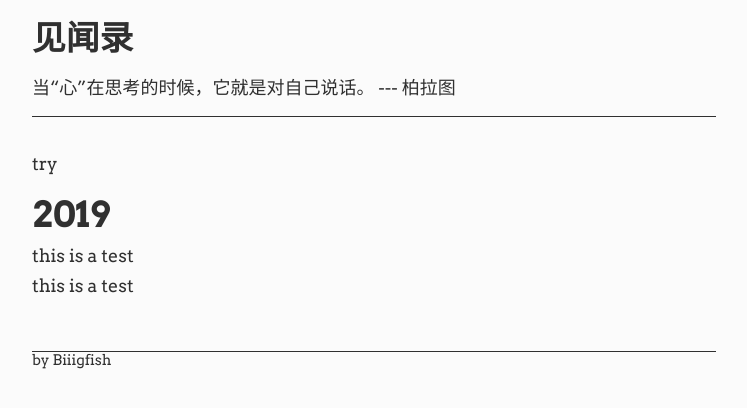
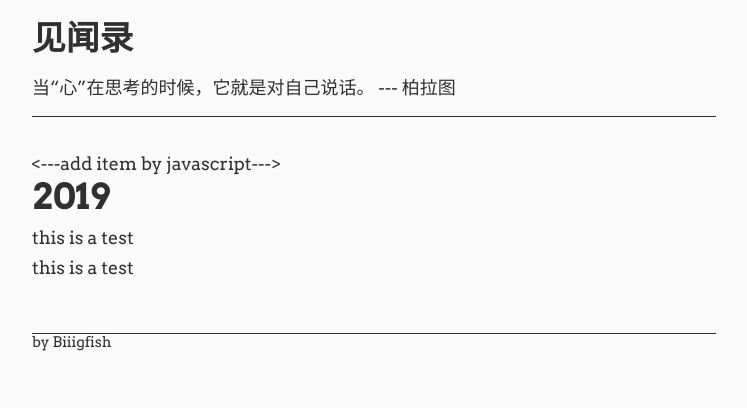
Before and after one commit to piedgogo/piedgogo.github.io, a plain HTML site: page index2.html in a window 1280 px wide. Shown: the whole page, without its empty margins (266-1013 px from the left). Drawn offline with nearby package versions, Linux system fonts and the light colour scheme.

Commit message:
Update index2.html

```diff
--- a/index2.html
+++ b/index2.html
@@ -24,7 +24,7 @@
 
 
    <article class="posts">
-     <p>try</p>
+     <---add item by javascript--->
    </article>
 
    <footer class="site-footer">
```
